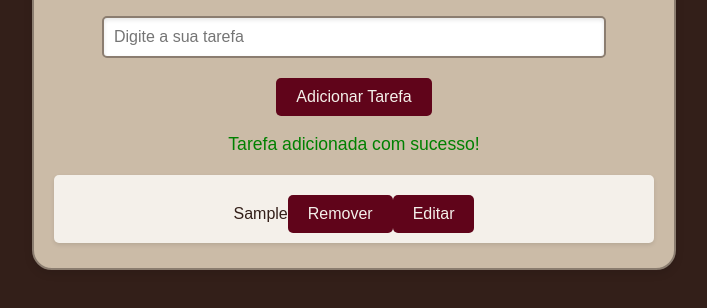
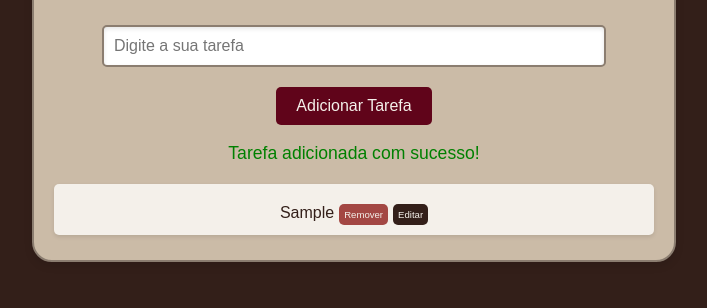
Before and after one commit to JonhBerlim20/lista-de-tarefas, a plain HTML site: page docs/index.html in a window 1280 px wide. Both pictures are taken after typing "Sample" into the empty fields and a click on the button "Adicionar Tarefa". Shown: the part 332-640 px from the top of the page, without its empty margins (286-993 px from the left). Drawn offline with Linux system fonts and the light colour scheme.

Commit message:
Update style.css

```diff
--- a/docs/style.css
+++ b/docs/style.css
@@ -62,7 +62,6 @@ ul li {
     box-shadow: 0 2px 4px rgba(0, 0, 0, 0.1);
 }
 
-/* Estilo para o campo de entrada */
 input[type="text"] {
     padding: 10px;
     width: 80%;
@@ -91,3 +90,41 @@ input[type="text"]:focus {
 {
     opacity: 1;
 }
+
+button.remover {
+    background-color: #A34743;
+    color: #F4F0EA;
+    padding: 5px 5px;
+    border: none;
+    border-radius: 5px;
+    cursor: pointer;
+    font-size: 0.6em;
+    margin-left: 5px;
+    transition: background-color 0.3s ease;
+}
+button.remover:hover {
+    background-color: #60041A;
+}
+button.editar {
+    background-color: #331F19;
+    color: #F4F0EA;
+    padding: 5px 5px;
+    border: none;
+    border-radius: 5px;
+    cursor: pointer;
+    font-size: 0.6em;
+    margin-left: 5px;
+    transition: background-color 0.3s ease;
+}
+button.editar:hover {
+    background-color: #744d41;
+}
+
+.botao_lista {
+    background-color: #A34743;
+}
+
+.botao_lista:hover {
+    background-color: #60041A;
+    color: #F4F0EA;
+}
```
